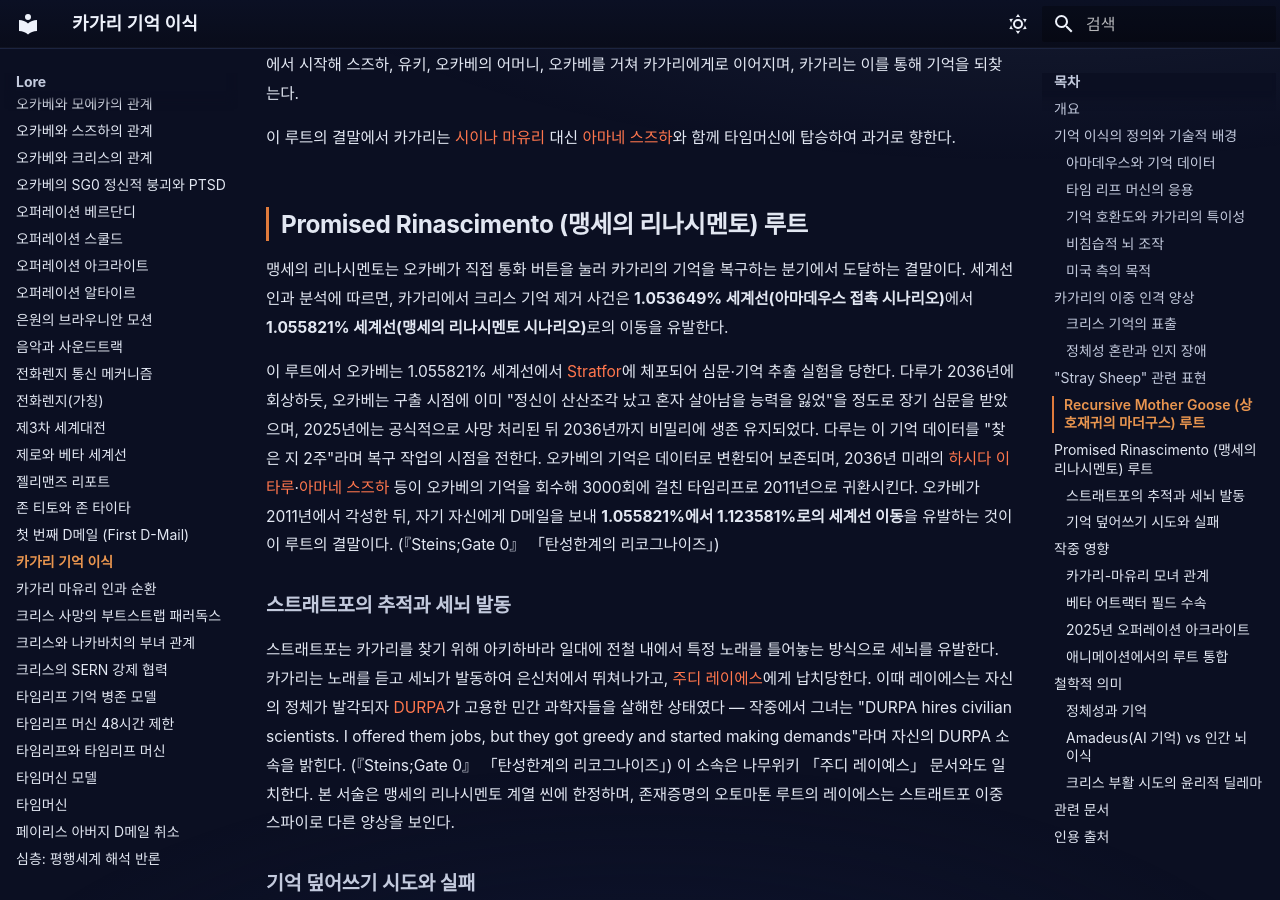
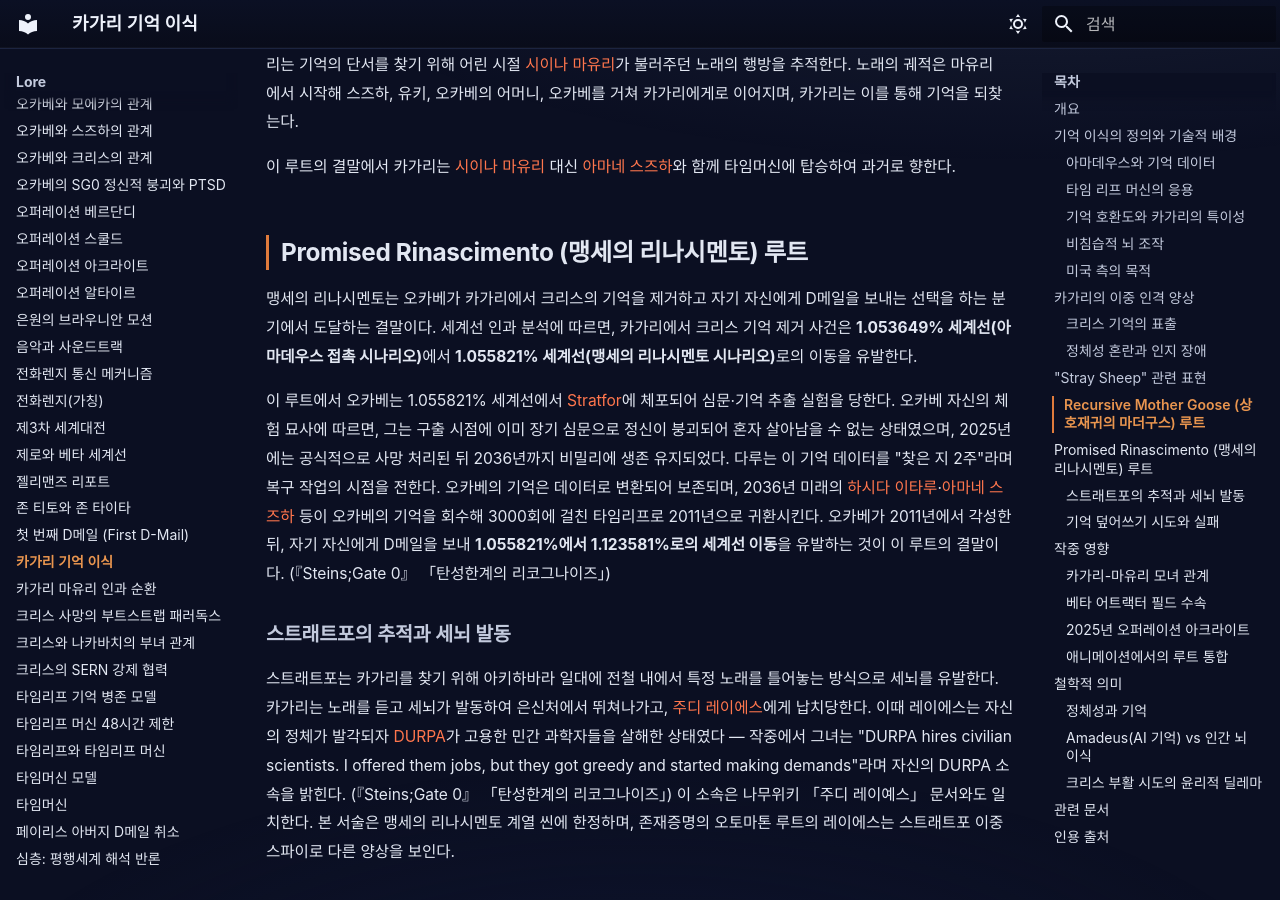
Before and after one commit to sgwiki/sgwiki.github.io, an MkDocs documentation site: the page built from wiki/lore/카가리-기억-이식.md, in a window 1280 px wide and 900 px high, scrolled down 3652 px. Built offline with MkDocs 1.6.1 and Material for MkDocs 9.7.7, drawn with Linux system fonts in a browser that asks for light colours; some web fonts are replaced; some of the changed text lies outside the part shown.

Commit message:
fix(wiki): 카가리-기억-이식 — P10 4d47c433 패치 적용

```diff
--- a/wiki/lore/카가리-기억-이식.md
+++ b/wiki/lore/카가리-기억-이식.md
@@ -1,6 +1,6 @@
 ---
 spoiler: endgame
-description: "카가리 기억 이식은 Steins;Gate 0의 베타 어트랙터 필드 내부 분기에서 핵심 갈등으로 작용하는 사건·기술이다. 빅토르 콘드리아 대학 소속의 알렉시스 레스키넨과 미군 정보기관 Stratfor 소속 주디 레이에스가 주도한 뇌과학 수술로, 사망한 마키세 크리스의 기억 데이터를"
+description: "카가리 기억 이식은 Steins;Gate 0의 베타 어트랙터 필드 내부 분기에서 핵심 갈등으로 작용하는 사건·기술이다. 빅토르 콘드리아 대학 소속의 알렉시스 레스키넨과 Stratfor에 잠입한 미국 국방부 산하 연구기관 DURPA 요원 주디 레이에스가 주도한 뇌과학 수술로, 사망한 마키세 크리스의 기억 데이터를"
 ---
 
 !!! warning "스포일러"
@@ -10,7 +10,7 @@ description: "카가리 기억 이식은 Steins;Gate 0의 베타 어트랙터
 
 ## 개요
 
-**카가리 기억 이식**은 Steins;Gate 0의 베타 어트랙터 필드 내부 분기에서 핵심 갈등으로 작용하는 사건·기술이다. [빅토르 콘드리아 대학](../organization/빅토르-콘드리아-대학.md) 소속의 [알렉시스 레스키넨](../캐릭터/알렉시스-레스키넨.md)과 미국 국방부 산하 연구기관 [DURPA](../organization/DURPA.md) 소속 [주디 레이에스](../캐릭터/주디-레이예스.md)가 주도한 뇌과학 수술로, 사망한 [마키세 크리스](../캐릭터/마키세-크리스.md)의 기억 데이터를 전쟁고아 [시이나 카가리](../캐릭터/시이나-카가리.md)의 뇌에 이식하려 한 시도를 가리킨다.
+**카가리 기억 이식**은 Steins;Gate 0의 베타 어트랙터 필드 내부 분기에서 핵심 갈등으로 작용하는 사건·기술이다. [빅토르 콘드리아 대학](../organization/빅토르-콘드리아-대학.md) 소속의 [알렉시스 레스키넨](../캐릭터/알렉시스-레스키넨.md)과 [Stratfor](../organization/스트래트포.md)에 잠입한 미국 국방부 산하 연구기관 [DURPA](../organization/DURPA.md) 요원 [주디 레이에스](../캐릭터/주디-레이예스.md)가 주도한 뇌과학 수술로, 사망한 [마키세 크리스](../캐릭터/마키세-크리스.md)의 기억 데이터를 전쟁고아 [시이나 카가리](../캐릭터/시이나-카가리.md)의 뇌에 이식하려 한 시도를 가리킨다.
 
 이 기술은 크리스가 남긴 [Amadeus](아마데우스.md) 시스템의 기억 데이터와 [타임 리프](타임리프.md) 머신의 기억 전송 원리를 응용한 비침습적 뇌 조작 기술에 기반하며, 카가리의 이중 인격 양상과 정체성 혼란, 그리고 루트 분기의 직접적 원인으로 작용한다. 본 문서는 이면 루트의 두 결말인 **상호재귀의 마더구스**(Recursive Mother Goose)와 **맹세의 리나시멘토**(Promised Rinascimento)를 중심으로 기억 이식 사건의 전개와 영향을 정리한다.
 
@@ -82,9 +82,9 @@ description: "카가리 기억 이식은 Steins;Gate 0의 베타 어트랙터
 
 ## Promised Rinascimento (맹세의 리나시멘토) 루트
 
-맹세의 리나시멘토는 오카베가 직접 통화 버튼을 눌러 카가리의 기억을 복구하는 분기에서 도달하는 결말이다. 세계선 인과 분석에 따르면, 카가리에서 크리스 기억 제거 사건은 **1.053649% 세계선(아마데우스 접촉 시나리오)**에서 **1.055821% 세계선(맹세의 리나시멘토 시나리오)**로의 이동을 유발한다.
+맹세의 리나시멘토는 오카베가 카가리에서 크리스의 기억을 제거하고 자기 자신에게 D메일을 보내는 선택을 하는 분기에서 도달하는 결말이다. 세계선 인과 분석에 따르면, 카가리에서 크리스 기억 제거 사건은 **1.053649% 세계선(아마데우스 접촉 시나리오)**에서 **1.055821% 세계선(맹세의 리나시멘토 시나리오)**로의 이동을 유발한다.
 
-이 루트에서 오카베는 1.055821% 세계선에서 [Stratfor](../organization/스트래트포.md)에 체포되어 심문·기억 추출 실험을 당한다. 다루가 2036년에 회상하듯, 오카베는 구출 시점에 이미 "정신이 산산조각 났고 혼자 살아남을 능력을 잃었"을 정도로 장기 심문을 받았으며, 2025년에는 공식적으로 사망 처리된 뒤 2036년까지 비밀리에 생존 유지되었다. 다루는 이 기억 데이터를 "찾은 지 2주"라며 복구 작업의 시점을 전한다. 오카베의 기억은 데이터로 변환되어 보존되며, 2036년 미래의 [하시다 이타루](../캐릭터/하시다-이타루.md)·[아마네 스즈하](../캐릭터/아마네-스즈하.md) 등이 오카베의 기억을 회수해 3000회에 걸친 타임리프로 2011년으로 귀환시킨다. 오카베가 2011년에서 각성한 뒤, 자기 자신에게 D메일을 보내 **1.055821%에서 1.123581%로의 세계선 이동**을 유발하는 것이 이 루트의 결말이다. (『Steins;Gate 0』 「탄성한계의 리코그나이즈」)
+이 루트에서 오카베는 1.055821% 세계선에서 [Stratfor](../organization/스트래트포.md)에 체포되어 심문·기억 추출 실험을 당한다. 오카베 자신의 체험 묘사에 따르면, 그는 구출 시점에 이미 장기 심문으로 정신이 붕괴되어 혼자 살아남을 수 없는 상태였으며, 2025년에는 공식적으로 사망 처리된 뒤 2036년까지 비밀리에 생존 유지되었다. 다루는 이 기억 데이터를 "찾은 지 2주"라며 복구 작업의 시점을 전한다. 오카베의 기억은 데이터로 변환되어 보존되며, 2036년 미래의 [하시다 이타루](../캐릭터/하시다-이타루.md)·[아마네 스즈하](../캐릭터/아마네-스즈하.md) 등이 오카베의 기억을 회수해 3000회에 걸친 타임리프로 2011년으로 귀환시킨다. 오카베가 2011년에서 각성한 뒤, 자기 자신에게 D메일을 보내 **1.055821%에서 1.123581%로의 세계선 이동**을 유발하는 것이 이 루트의 결말이다. (『Steins;Gate 0』 「탄성한계의 리코그나이즈」)
 
 ### 스트래트포의 추적과 세뇌 발동
 
```
